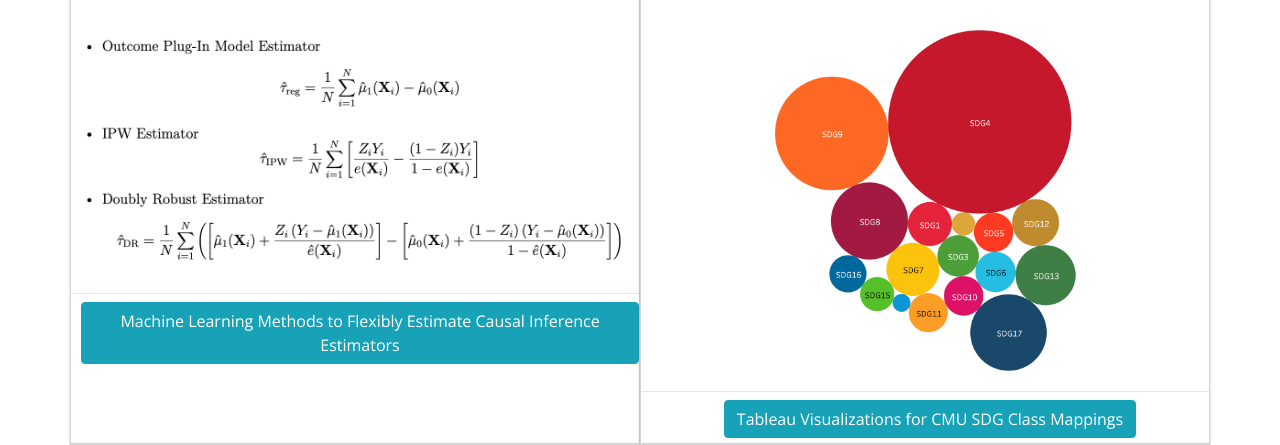
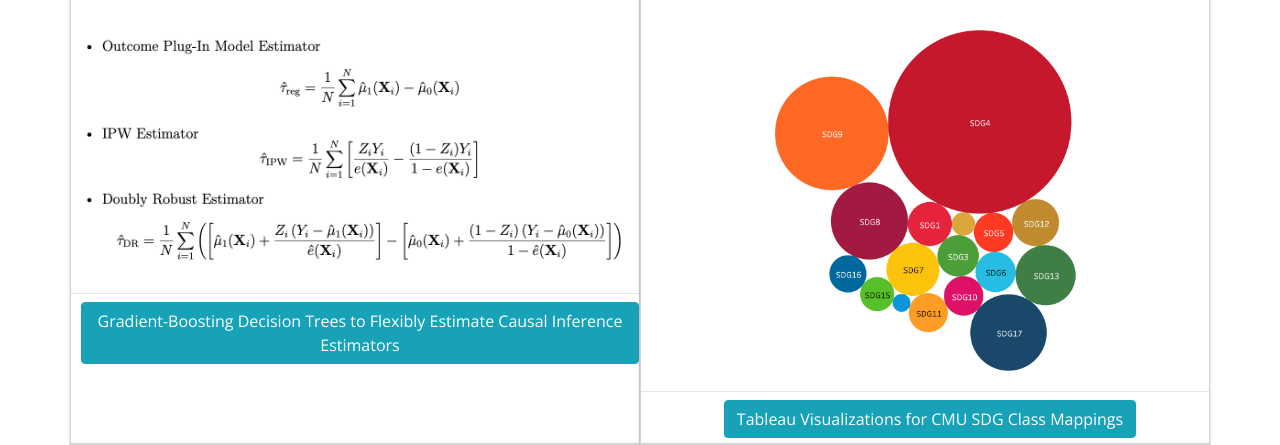
Before and after one commit to pwu97/pwu97.github.io, a Flask app: page /projects in a window 1280 px wide. Shown: the part 136-581 px from the top of the page. Run offline with Flask 2, Linux system fonts and the light colour scheme; some libraries are stand-ins or nearby versions.

Commit message:
Update website.

```diff
--- a/templates/projects.html
+++ b/templates/projects.html
@@ -74,7 +74,7 @@
                     <hr class="mar-top-3 mar-bottom-3">
                     <div class="pad-left-10 pad-top-5 pad-bottom-5">
                         <button type="button" class="btn btn-info" data-toggle="modal" data-target="#gbdtcausal">
-                            Machine Learning Methods to Flexibly Estimate Causal Inference Estimators
+                            Gradient-Boosting Decision Trees to Flexibly Estimate Causal Inference Estimators
                         </button>
                     </div>
                 </div>
@@ -84,13 +84,15 @@
               <div class="modal-dialog modal-xl" role="document">
                 <div class="modal-content">
                   <div class="modal-header">
-                    <h5 class="modal-title" id="exampleModalLabel">Machine Learning Methods to Flexibly Estimate Causal Inference Estimators</h5>
+                    <h5 class="modal-title" id="exampleModalLabel">Gradient-Boosting Decision Trees to Flexibly Estimate Causal Inference Estimators</h5>
                     <button type="button" class="close" data-dismiss="modal" aria-label="Close">
                       <span aria-hidden="true">&times;</span>
                     </button>
                   </div>
                   <div class="modal-body">
-                    Click <a href="/papers/CausalFinalProject.pdf">here</a> for the full paper.
+                      <p style="text-align: left;"><b>Brief Introduction</b>: This study aims at flexibly estimating the the outcome and propensity scores using specifically the non-parametric machine learning model gradient-boosted decision trees. In many applications, it is common to utilize parametric models such as linear regression and logistic regression to predict the outcome and propensity scores. Are we able to get more accurate predictions for both the outcome in terms of mean-squared error and propensity score in terms of accuracy? Do we necessarily want to always utilize the most accurate model to predict these quantities? What are some of the trade-offs that we have to make when deciding between different models to choose to estimate those quantities?</p>
+
+                      Click <a href="/papers/CausalFinalProject.pdf">here</a> for the full paper.
                   </div>
                   <div class="modal-footer">
                     <button type="button" class="btn btn-secondary" data-dismiss="modal">Close</button>
```
Also changed, not shown: projects.html (+5 -3 lines).
